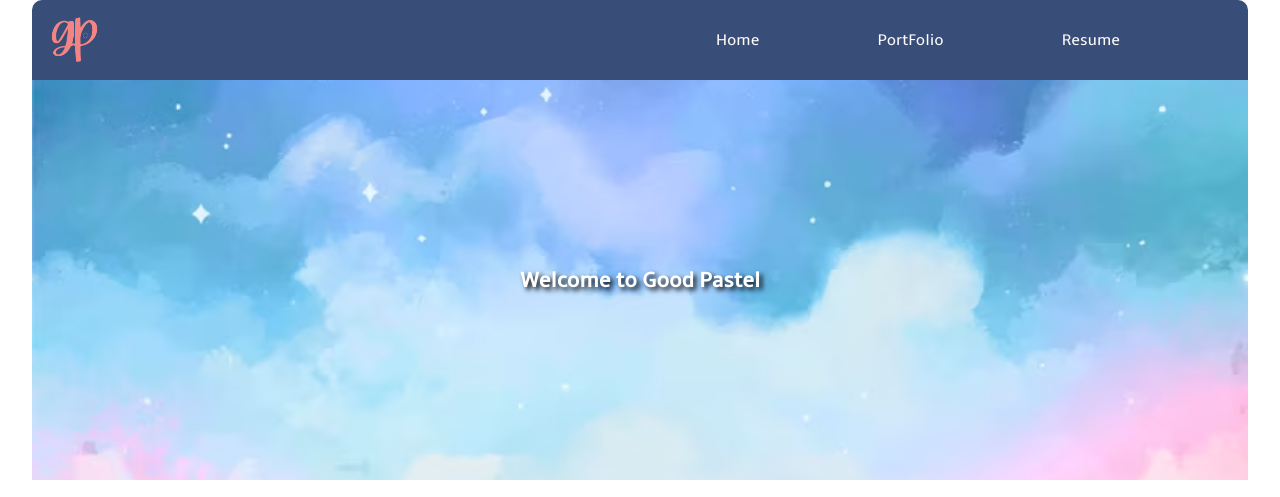
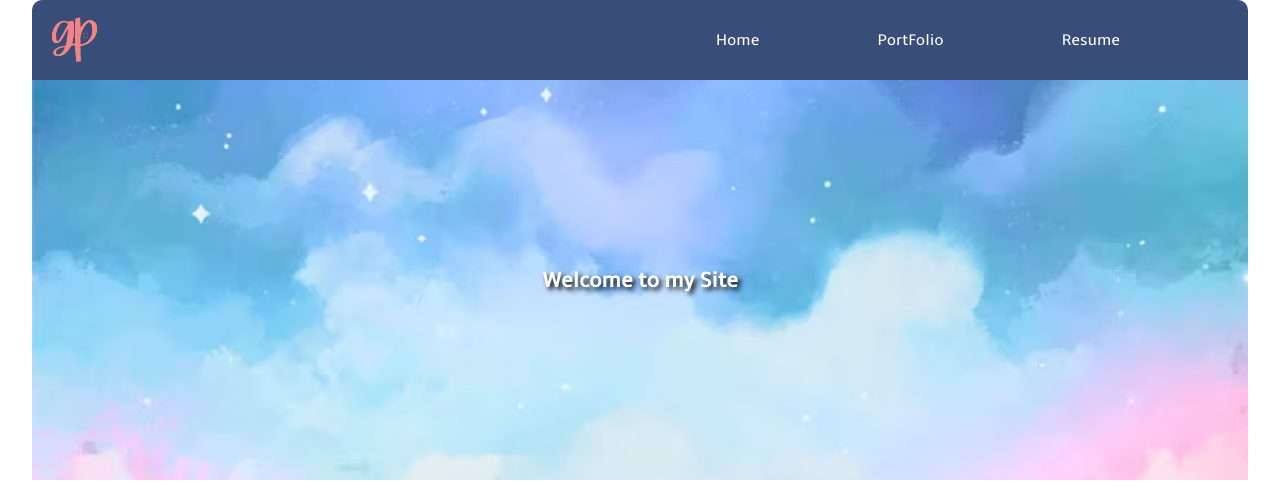
Before and after one commit to good-pastel/layout-1, a plain HTML site: page index.html in a window 1280 px wide. Shown: the top 497 px of the page. Drawn offline with Linux system fonts and the light colour scheme.

Commit message:
Update index.html

```diff
--- a/index.html
+++ b/index.html
@@ -24,7 +24,7 @@
     <section>
         <div class="section-1">
             <div class="bg">
-                <h1 id="home">Welcome to Good Pastel</h1>
+                <h1 id="home">Welcome to my Site</h1>
             </div>
             <div class="container">
                 <div class="container-1">
```
